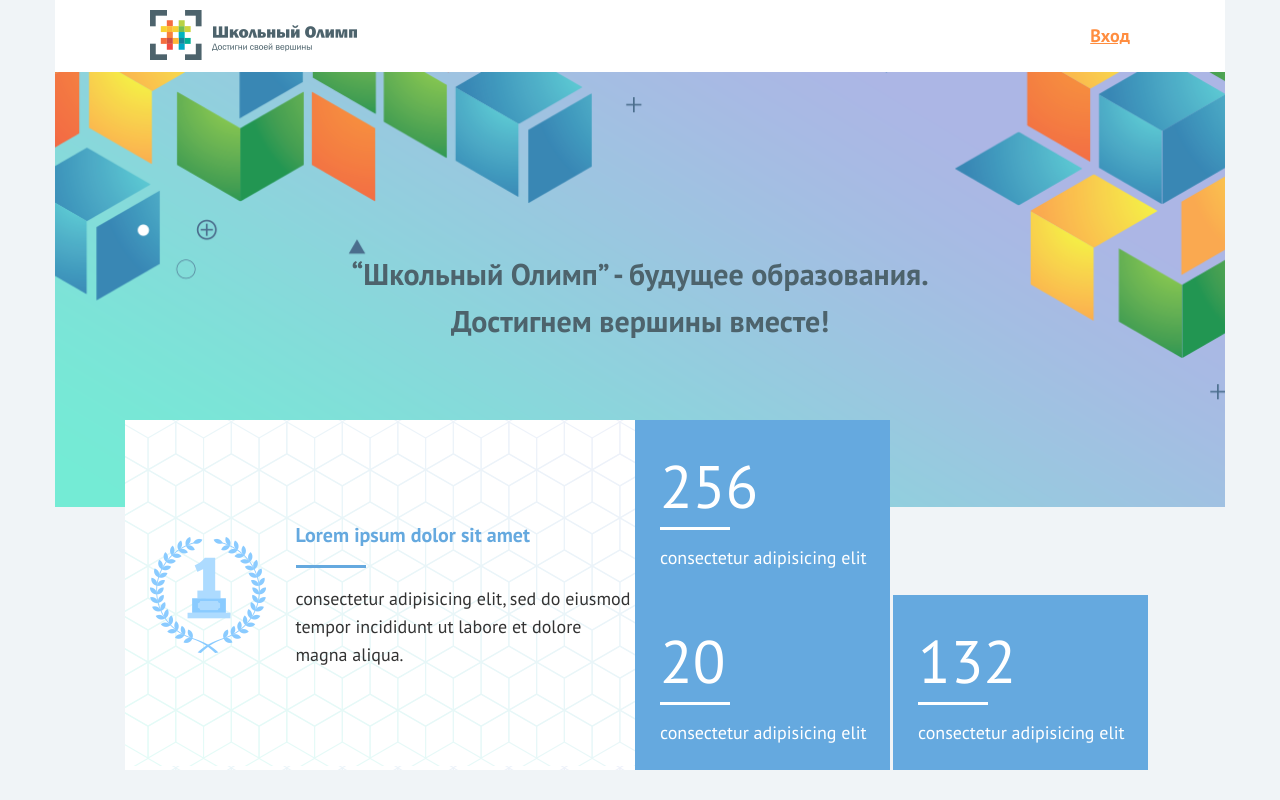
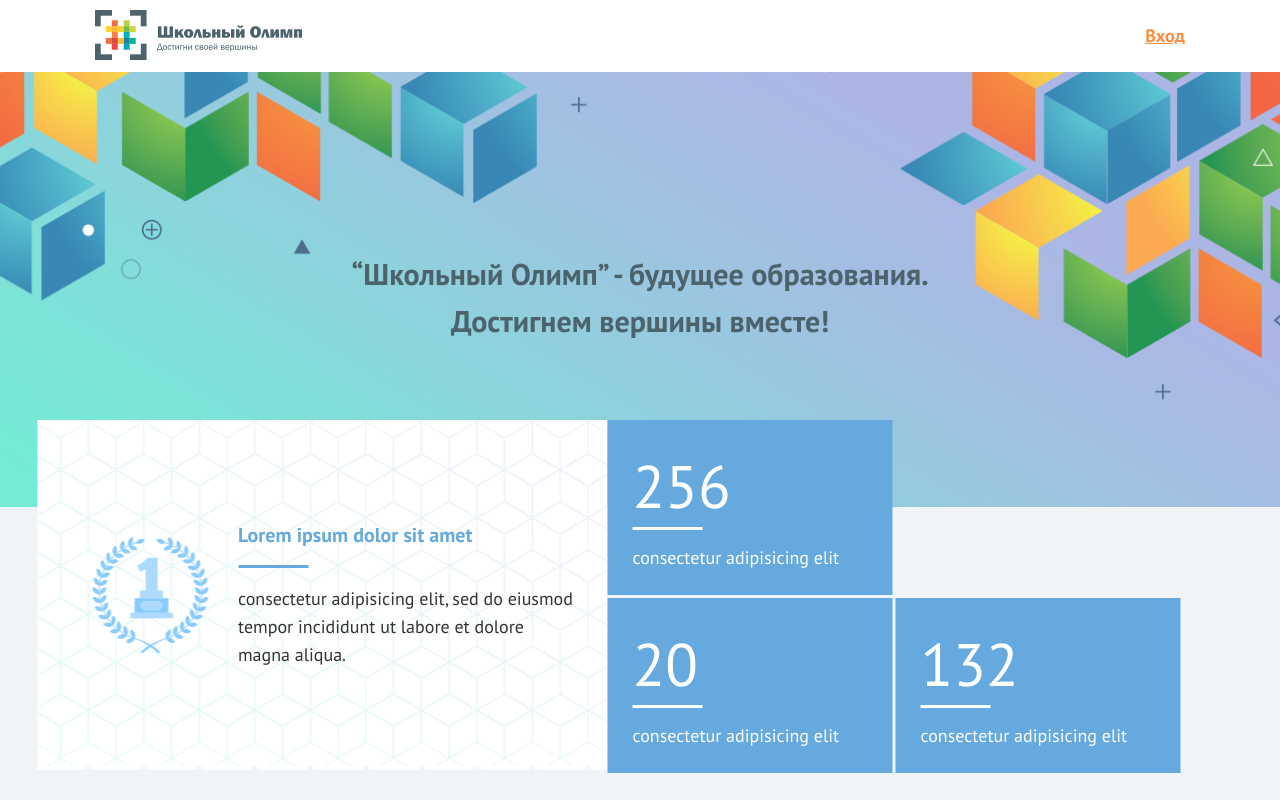
Before and after one commit to olroma/Layout6, a website: page index.html in a window 1280 px wide. Drawn offline with Linux system fonts and the light colour scheme.

Commit message:
Переход на fluid

```diff
--- a/PControl/block/promo.css
+++ b/PControl/block/promo.css
@@ -12,7 +12,9 @@
   > div {
     position: absolute;
     top: 80%;
-    left: 55px;
+    left: 50%;
+    transform: translateX(-50%);
+    padding: 0;
   }
 }
 
@@ -43,7 +45,7 @@
 
   &__white-place {
     @apply --center;
-    size: 510px 100%;
+    size: 570px 100%;
     background-image: url('../img/place-qudro.png');
     background-color: white;
 
@@ -79,7 +81,7 @@
   &__info-place {
     display: grid;
     grid-template-rows: 175px 175px;
-    grid-template-columns: 255px 255px;
+    grid-template-columns: 285px 285px;
   }
 }
 
@@ -88,7 +90,7 @@
 .info {
   @apply --centerH;
   flex-direction: column;
-  size: 255px 175px;
+  size: 285px 175px;
   padding-left: 25px;
   background: var(--primary);
 
@@ -98,11 +100,13 @@
 
   &:nth-child(2) {
     gridCell: 2 1;
+    margin-top: 3px;
   }
 
   &:nth-child(3) {
     gridCell: 2 2;
     margin-left: 3px;
+    margin-top: 3px;
   }
 
   span {
--- a/css/PControl.css
+++ b/css/PControl.css
@@ -46,7 +46,10 @@ ul {
 .place > div {
     position: absolute;
     top: 80%;
-    left: 55px;
+    left: 50%;
+    -webkit-transform: translateX(-50%);
+            transform: translateX(-50%);
+    padding: 0;
   }
 .promo {
   height: 435px;
@@ -99,7 +102,7 @@ ul {
   -webkit-box-align: center;
       -ms-flex-align: center;
           align-items: center;
-    width: 510px;
+    width: 570px;
     height: 100%;
     background-image: url('../img/place-qudro.png');
     background-color: white;
@@ -138,7 +141,7 @@ ul {
 .promo__info-place {
     display: grid;
     grid-template-rows: 175px 175px;
-    grid-template-columns: 255px 255px;
+    grid-template-columns: 285px 285px;
   }
 .info {
   display: -webkit-box;
@@ -151,7 +154,7 @@ ul {
   -webkit-box-direction: normal;
       -ms-flex-direction: column;
           flex-direction: column;
-  width: 255px;
+  width: 285px;
   height: 175px;
   padding-left: 25px;
   background: #65a9df
@@ -163,11 +166,13 @@ ul {
 .info:nth-child(2) {
   grid-column: 1;
   grid-row: 2;
+  margin-top: 3px;
 }
 .info:nth-child(3) {
   grid-column: 2;
   grid-row: 2;
   margin-left: 3px;
+  margin-top: 3px;
 }
 .info span {
     display: block;
--- a/index.html
+++ b/index.html
@@ -12,7 +12,7 @@
   <title>ОЛИМП</title>
 </head>
 <body>
-  <header class="container header">
+  <header class="container-fluid header">
     <div class="row">
       <div class="col-xs-6">
         <img src="img/logo.png" alt="olimp-logo" class="header__logo">
@@ -31,7 +31,8 @@
     </div>
   </header>
 
-  <div class="container place">
+  <div class="container-fluid place">
+    <div class="row">
       <div class="col-xs-12">
         <div class="promo__card">
           <div class="promo__white-place">
@@ -66,36 +67,37 @@
         </div>
       </div>
     </div>
+  </div>
 
-  <div class="container common">
+  <div class="container-fluid common">
 
   </div>
 
-  <div class="container advantage">
+  <div class="container-fluid advantage">
 
   </div>
 
-  <div class="container appeal">
+  <div class="container-fluid appeal">
 
   </div>
 
-  <div class="container promo-secondary">
+  <div class="container-fluid promo-secondary">
 
   </div>
 
-  <div class="container news">
+  <div class="container-fluid news">
 
   </div>
 
-  <div class="container reviews">
+  <div class="container-fluid reviews">
 
   </div>
 
-  <div class="container product">
+  <div class="container-fluid product">
 
   </div>
 
-  <div class="container contact">
+  <div class="container-fluid contact">
 
   </div>
 
```
Lines whose indentation alone changed are shown as unchanged.
